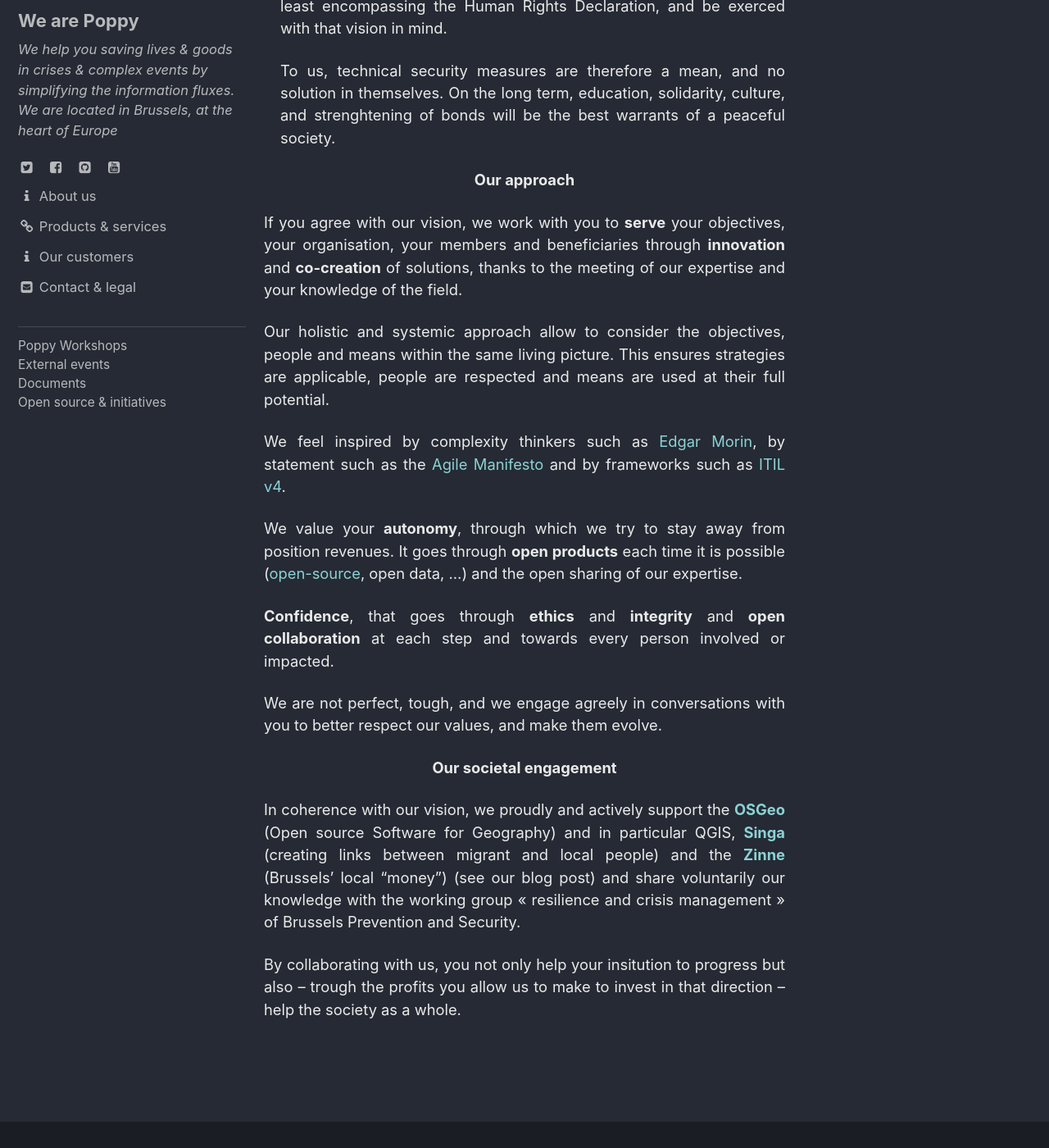
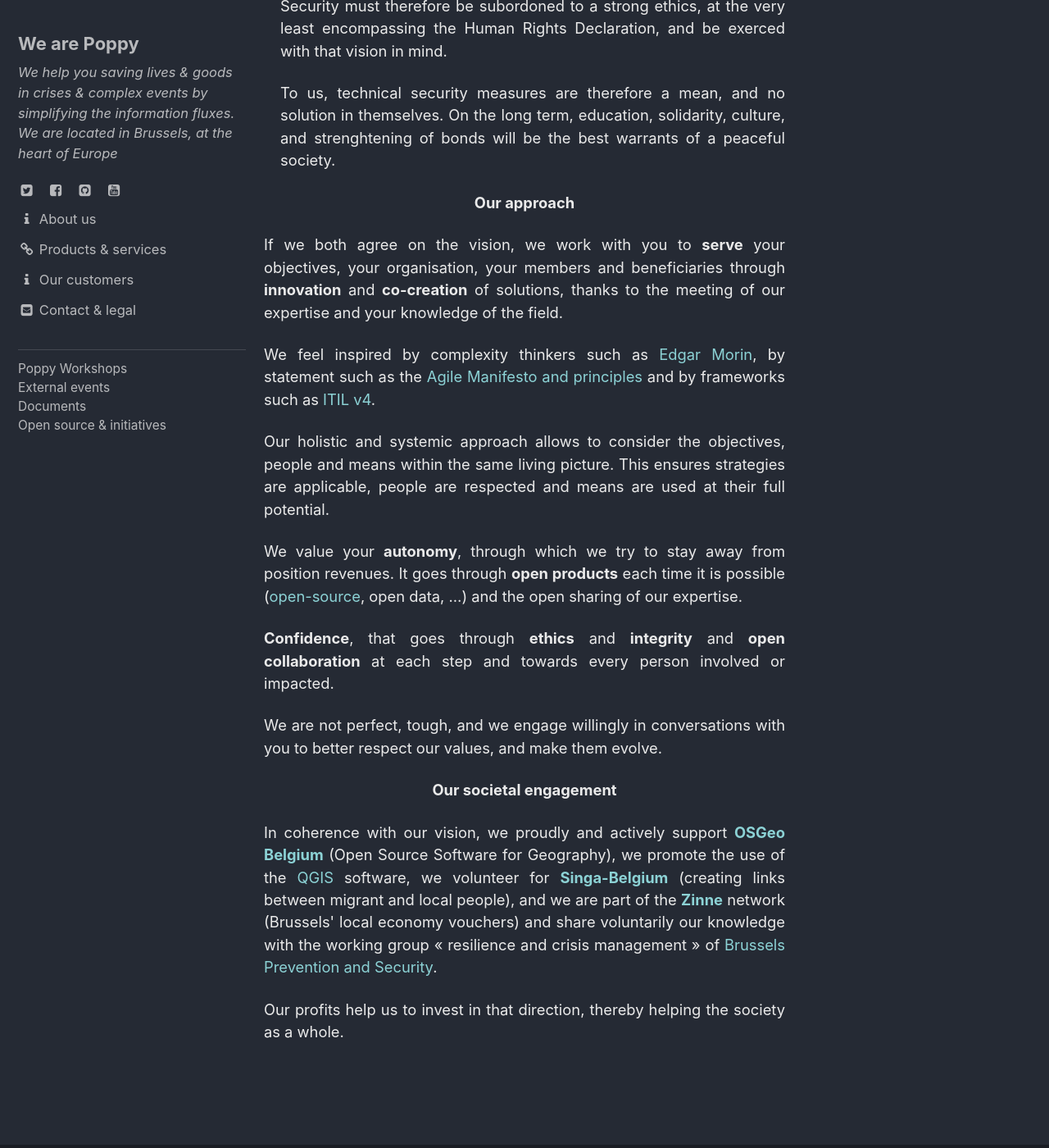
Before and after one commit to ccloquet/ccloquet.github.io, a Jekyll site: the page built from _pages/about_us.md, in a window 1280 px wide and 1400 px high, scrolled down 3065 px. Shown: the whole window at 82% size. Built offline with Jekyll 4.4.1, drawn with Linux system fonts in a browser that asks for light colours; cached includes are drawn as plain includes; some of the changed text lies outside the part shown.

Commit message:
Update about_us.md

```diff
--- a/_pages/about_us.md
+++ b/_pages/about_us.md
@@ -27,17 +27,17 @@ permalink: /about_us/
 
 <p >Our <strong>small size</strong> is definitely an asset for your organization. It allows us to quickly <strong>adapt</strong> to change and to adopt a <strong>human approach</strong>. Small also means a sharp answer to your needs: we are integrated in a <strong>network of carefully selected professionnals</strong>, that we sollicitate every time that it is needed.</p>
 
-<p >Our specificity expresses itself through a <strong>freedom of initiative</strong> (research &amp;  development of new products, building of new competencies, way of communicating and interpellating about emerging problematics…), by a <strong>neutral external point of view</strong> to analyze and challenge the cases you submit us, and a <strong><em>fighting spirit</em></strong> fostered by our daily risk-taking.</p>
+<p >Our specificity expresses itself through a <strong>freedom of initiative</strong> (research &amp;  development of new products, building of new competencies, communication and interpellation about emerging problematics…), by a <strong>neutral external point of view</strong> to analyze and challenge the cases you submit us, and a <strong><em>fighting spirit</em></strong> fostered by our daily risk-taking.</p>
 
-<p >Our external position allows us to <strong>bridge public entities</strong> that would otherwise be disconnected, allowing for relevant and non-confidential but often unaccessible information and innovation to flow when appropriate.</p>
+<p >Our external position allows us to <strong>bridge the gap between public entities</strong> that would otherwise be disconnected, allowing for relevant and non-confidential but often unaccessible information and innovation to flow when appropriate.</p>
 
-<p ><strong>Diversity</strong> and <strong>inclusion</strong> are key to resiliency and we want to promote them. When required, we for instance collaborate with the consultants of Passwerk, who are carrying an autistic syndrom disorder (ASD).</p>
+<p ><strong>Diversity</strong> and <strong>inclusion</strong> are key to resiliency and we want to promote them. When appropriate, we for instance collaborate with the consultants of <a href='https://passwerk.be'>Passwerk</a>, who are carrying an autistic syndrom disorder (ASD) to test the software we develop</p>
 
-<p >We believe that resiliency is built by <strong>strengthing</strong> both the <strong>links</strong> within local communities and the exchanges – mainly of knowledge, experiences, arts and useful goods and services – with distant communities.</p>
+<p >We believe that resiliency is built by <strong>strengthing</strong> both the <strong>links</strong> within local communities and the exchanges – knowledge, experiences, arts and necessary goods and services – with distant communities.</p>
 
-<p >Constant and active adjustments of the balance between local and global scales should be made, in order to stay far from both extremes. Currently, our way to help requilibrate the balance is to <a href="BLOG">choose local suppliers when possible</a>, and be part of the <strong><a href="ZINNE">Zinne</a></strong> network. We must do all that is in our power to make more connections and not staying closed on ourselves.</p>
+<p >Continuous adjustments of the balance between local and global scales should actively be made, in order to stay far from both extremes. Currently, our way to help requilibrate the balance is to <a href="https://blog.my-poppy.eu/fournisseurs2019/">choose local suppliers when possible</a>, and be part of the <strong><a href="https://blog.my-poppy.eu/zinne/">Zinne</a></strong> network. We must do all that is in our power to make more connections and not staying closed on ourselves.</p>
 
-<p ><strong>Migration</strong> is to us key to diversity. This is much debated and we do not ignore the issues it carries, which must be adressed. At our scale, we want to be part to a better welcome of refugees in Belgium, by supporting <strong><a href="SINGA">Singa</a></strong>. This association has as goals the creation of links between refugees and local people. Links, again!</p>
+<p ><strong>Migration</strong> is to us one enabler of diversity. This theme is much debated and we do not ignore the practical issues it carries, which must be properly adressed. At our scale, however, we want to be part to a better welcome of refugees in Belgium, by supporting <strong><a href="https://www.singa-belgium.org/">Singa</a></strong>. This association has as goals the creation of links between refugees and local people. Links, again!</p>
 </div>
 
 <strong>Security is at the service of the weakest of us</strong>
@@ -55,19 +55,19 @@ permalink: /about_us/
 
 <p><center><strong>Our approach</strong></center></p>
 
-<p >If you agree with our vision, we work with you to <strong>serve</strong> your objectives, your organisation, your members and beneficiaries through <strong>innovation</strong> and <strong>co-creation</strong> of solutions, thanks to the meeting of our expertise and your knowledge of the field.</p>
+<p >If we both agree on the vision, we work with you to <strong>serve</strong> your objectives, your organisation, your members and beneficiaries through <strong>innovation</strong> and <strong>co-creation</strong> of solutions, thanks to the meeting of our expertise and your knowledge of the field.</p>
 
-<p >Our holistic and systemic approach allow to consider the objectives, people and means within the same living picture. This ensures strategies are applicable, people are respected and means are used at their full potential.</p>
+<p >We feel inspired by complexity thinkers such as <a href="http://chaire-edgar-morin-complexite.essec.edu/">Edgar Morin</a>, by statement such as the <a href="https://agilemanifesto.org/">Agile Manifesto and principles</a> and by frameworks such as <a href="https://www.sysaid.com/blog/entry/the-7-guiding-principles-of-itil-4-practical-advice-to-help-you-make-decisions">ITIL v4</a>.</p>
 
-<p >We feel inspired by complexity thinkers such as <a href="MORIN">Edgar Morin</a>, by statement such as the <a href="AGILE">Agile Manifesto</a> and by frameworks such as <a href="ITIL">ITIL v4</a>.</p>
+<p >Our holistic and systemic approach allows to consider the objectives, people and means within the same living picture. This ensures strategies are applicable, people are respected and means are used at their full potential.</p>
 
-<p >We value your <strong>autonomy</strong>, through which we try to stay away from position revenues. It goes through <strong>open products</strong> each time it is possible (<a href="GITHUB">open-source</a>, open data, …) and the open sharing of our expertise.</p>
+<p >We value your <strong>autonomy</strong>, through which we try to stay away from position revenues. It goes through <strong>open products</strong> each time it is possible (<a href="https://blog.my-poppy.eu/open_source/">open-source</a>, open data, …) and the open sharing of our expertise.</p>
 
 <p ><strong>Confidence</strong>, that goes through <strong>ethics</strong> and <strong>integrity</strong> and <strong>open collaboration</strong> at each step and towards every person involved or impacted.</p>
 
-<p >We are not perfect, tough, and we engage agreely in conversations with you to better respect our values, and make them evolve.</p>
+<p >We are not perfect, tough, and we engage willingly in conversations with you to better respect our values, and make them evolve.</p>
 
 <p><center><strong>Our societal engagement</strong></center></p>
 
-<p >In coherence with our vision, we proudly and actively support the <a href="http://foss4g.be"><strong>OSGeo</strong></a> (Open source Software for Geography) and in particular QGIS,  <a href="https://www.singa-belgium.org/"><strong>Singa</strong></a> (creating links between migrant and local people) and the <a href="https://www.zinne.brussels/"><strong>Zinne</strong></a> (Brussels’ local “money”) (see our blog post) and share voluntarily our knowledge with the working group « resilience and crisis management » of Brussels Prevention and Security.</p>
-<p >By collaborating with us, you not only help your insitution to progress but also – trough the profits you allow us to make to invest in that direction – help the society as a whole.</p>
+<p >In coherence with our vision, we proudly and actively support <a href="http://foss4g.be"><strong>OSGeo Belgium</strong></a> (Open Source Software for Geography), we promote the use of the <a href='https://www.qgis.org'>QGIS</a> software, we volunteer for <a href="https://www.singa-belgium.org/"><strong>Singa-Belgium</strong></a> (creating links between migrant and local people), and we are part of the <a href="https://www.zinne.brussels/"><strong>Zinne</strong></a> network (Brussels' local economy vouchers) and share voluntarily our knowledge with the working group « resilience and crisis management » of <a href='https://bps-bpv.brussels/'>Brussels Prevention and Security</a>.</p>
+<p >Our profits help us to invest in that direction, thereby helping the society as a whole.</p>
```
Also changed, not shown: other parts of _pages/about_us.md (+3 -3 lines).
